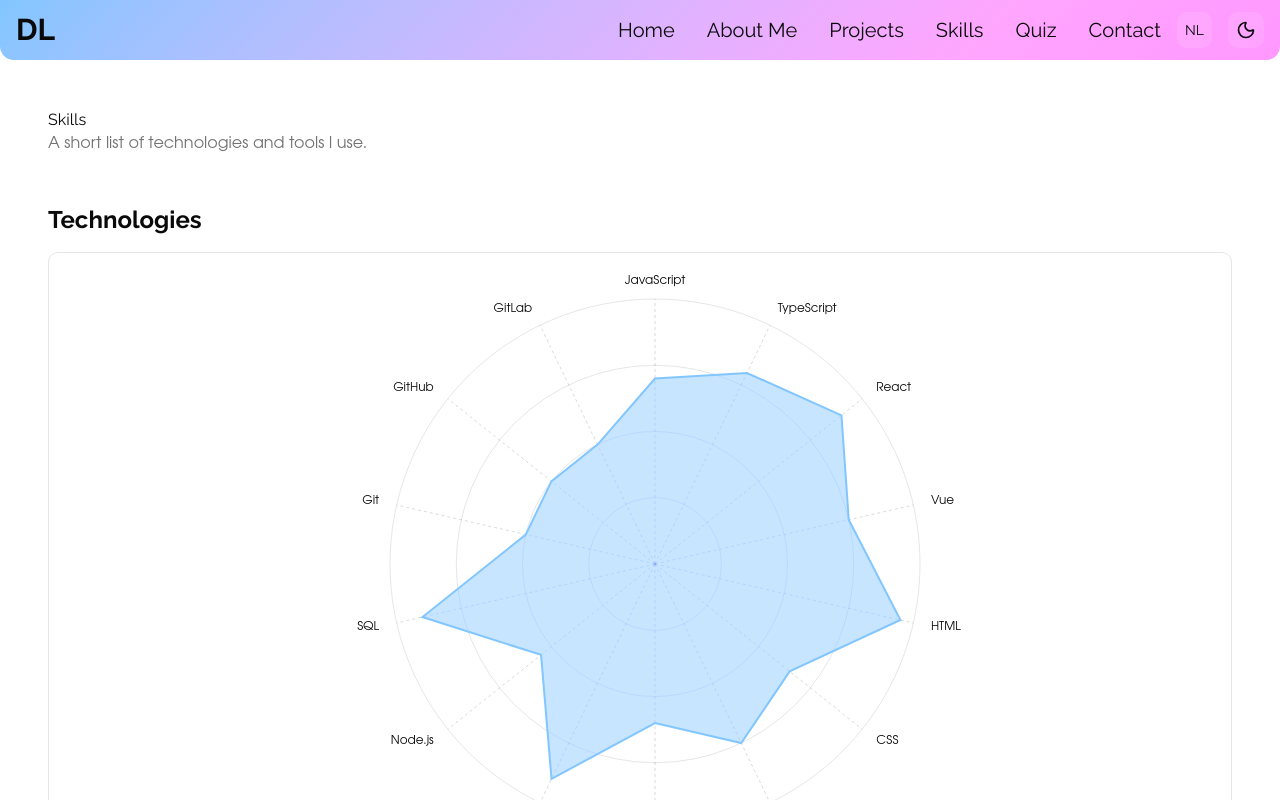
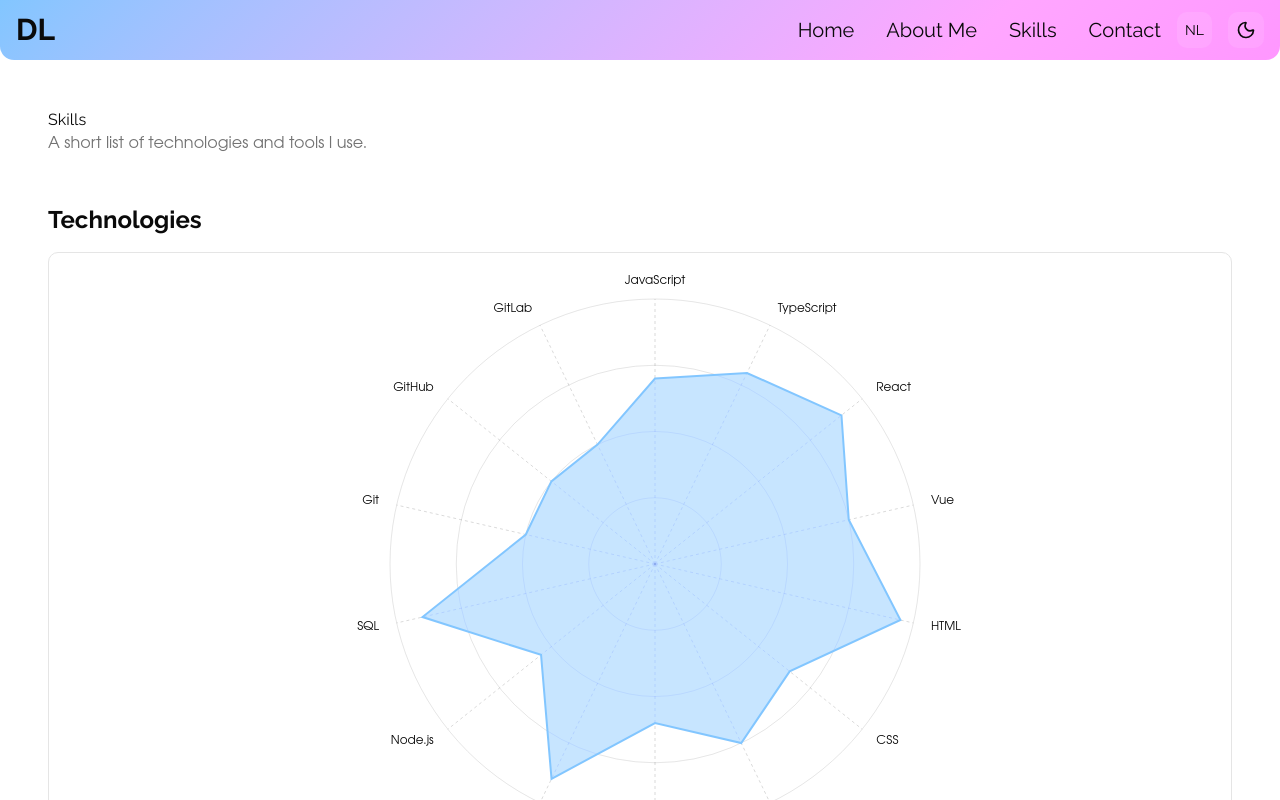
Before and after one commit to DewiLouhenapessy/portfolio-website-frontend, a Next.js app: page /skills in a window 1280 px wide. Shown: the top 800 px of the page. Built offline with nearby package versions, Linux system fonts and the light colour scheme.

Commit message:
minor changes

```diff
--- a/app/layout.tsx
+++ b/app/layout.tsx
@@ -28,7 +28,7 @@ const firaCode = Fira_Code({
 
 export const metadata: Metadata = {
 	title: "Dewi Louhenapessy",
-	description: "About Dewi Louhenapessy",
+	description: "Portfolio website of Dewi Louhenapessy",
 };
 
 export default async function RootLayout({
--- a/components/NavBar.tsx
+++ b/components/NavBar.tsx
@@ -20,9 +20,9 @@ interface NavLink {
 const navItems: NavLink[] = [
 	{ href: "/", label: "home" },
 	{ href: "/about", label: "about" },
-	{ href: "/projects", label: "projects" },
 	{ href: "/skills", label: "skills" },
-	{ href: "/quiz", label: "quiz" },
+	// { href: "/projects", label: "projects" },
+	// { href: "/quiz", label: "quiz" },
 	{ href: "/contact", label: "contact" },
 ];
 
--- a/components/SkillMeter.tsx
+++ b/components/SkillMeter.tsx
@@ -16,6 +16,7 @@ interface SkillMeterProps {
 	graphType?: SkillGraphType;
 	sortType?: "original" | "alphabetical";
 	categoryColor: string;
+	categorySubLabel?: string;
 	width?: number;
 	height?: number;
 	langLevelLabel?: string;
@@ -33,6 +34,7 @@ export function SkillMeter({
 	skills,
 	skillCategory,
 	categoryColor,
+	categorySubLabel,
 	graphType = "vertical",
 	sortType = "original",
 	width = 800,
```
Also changed, not shown: components/Loader.tsx (+0 -12 lines), app/admin/page.tsx (added).
